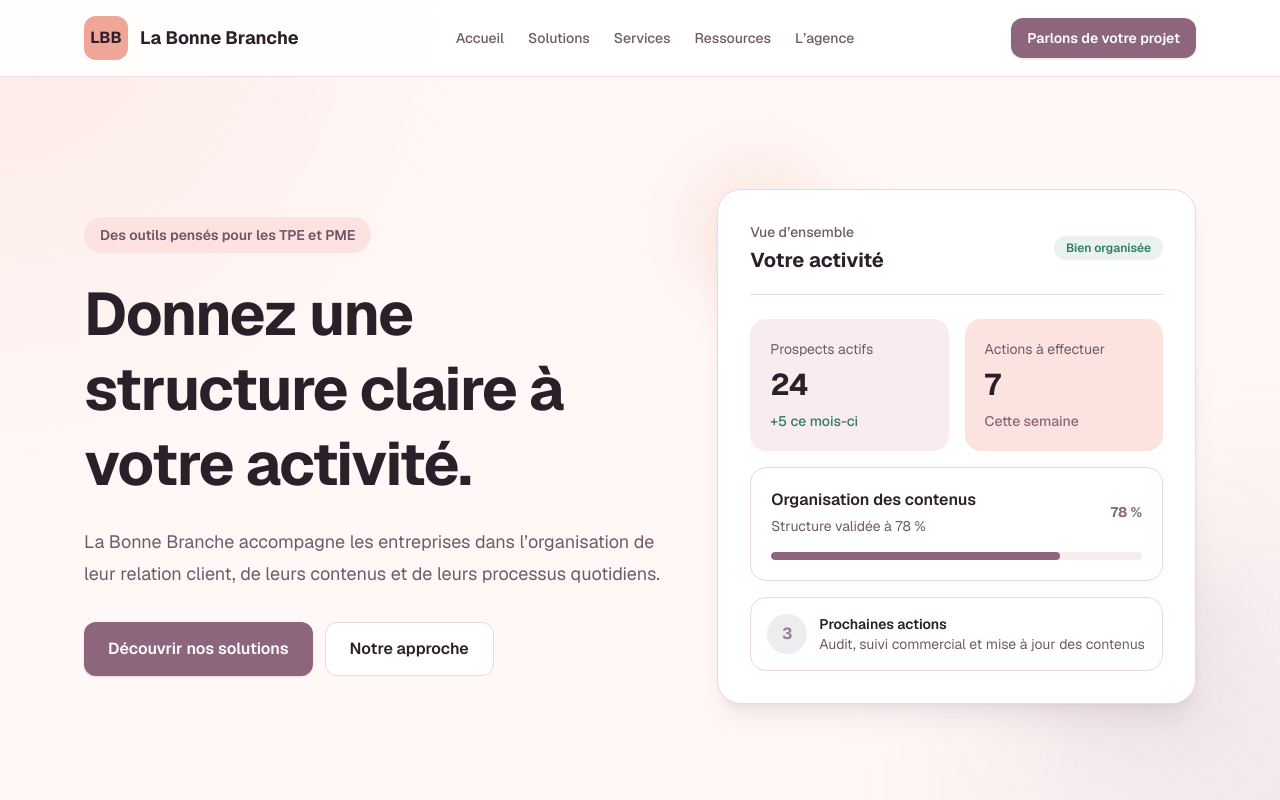
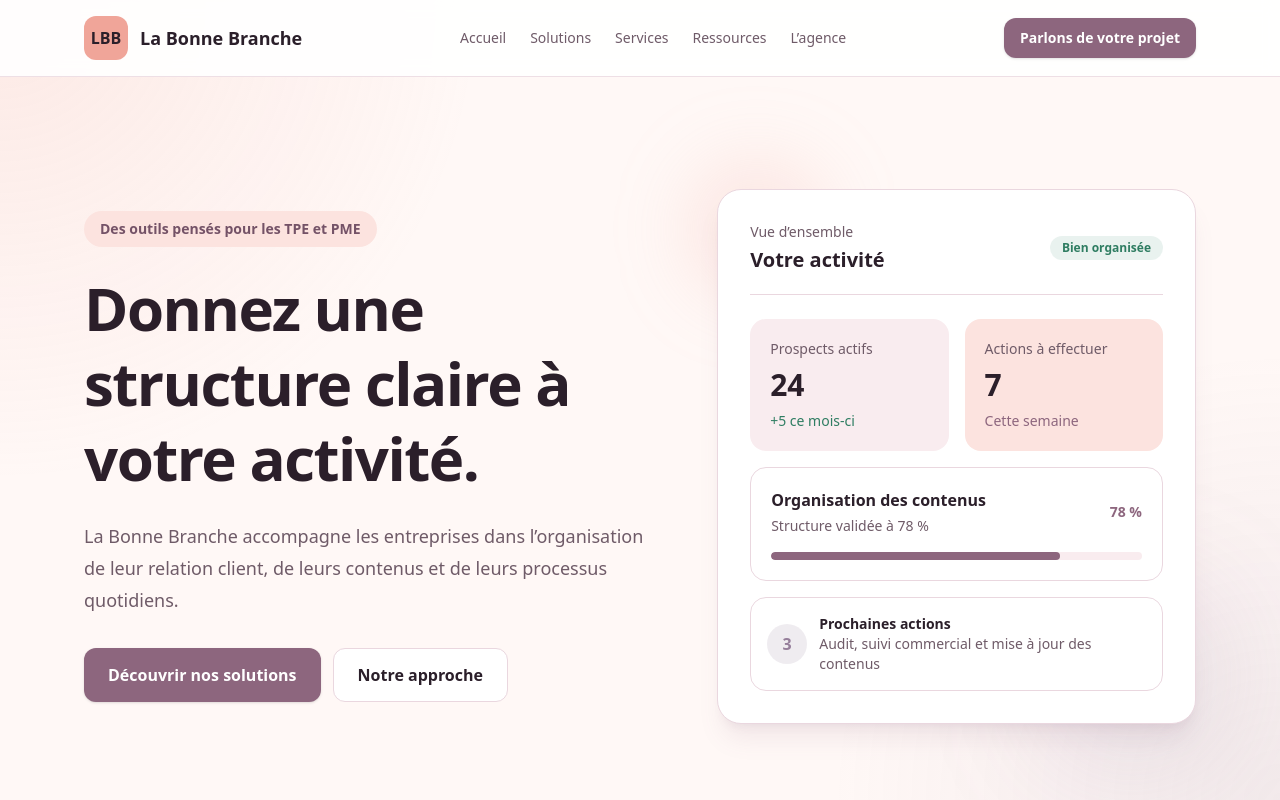
Before and after one commit to sebastien-duhaillier/la-bonne-branche, a Next.js app: page / in a window 1280 px wide. Shown: the top 800 px of the page. Built offline with nearby package versions, Linux system fonts and the light colour scheme.

Commit message:
fix: supprimer la dépendance aux polices Google

```diff
--- a/app/layout.tsx
+++ b/app/layout.tsx
@@ -1,18 +1,7 @@
 import type { Metadata } from "next";
-import { Geist, Geist_Mono } from "next/font/google";
 import SiteFooter from "@/components/site-footer";
 import SiteHeader from "@/components/site-header";
 import "./globals.css";
-
-const geistSans = Geist({
-  variable: "--font-geist-sans",
-  subsets: ["latin"],
-});
-
-const geistMono = Geist_Mono({
-  variable: "--font-geist-mono",
-  subsets: ["latin"],
-});
 
 export const metadata: Metadata = {
   title: {
@@ -25,10 +14,7 @@ export const metadata: Metadata = {
 
 export default function RootLayout({ children }: LayoutProps<"/">) {
   return (
-    <html
-      lang="fr"
-      className={`${geistSans.variable} ${geistMono.variable} h-full antialiased`}
-    >
+    <html lang="fr" className="h-full antialiased">
       <body className="flex min-h-full flex-col">
         <SiteHeader />
         <div className="flex-1">{children}</div>
```
